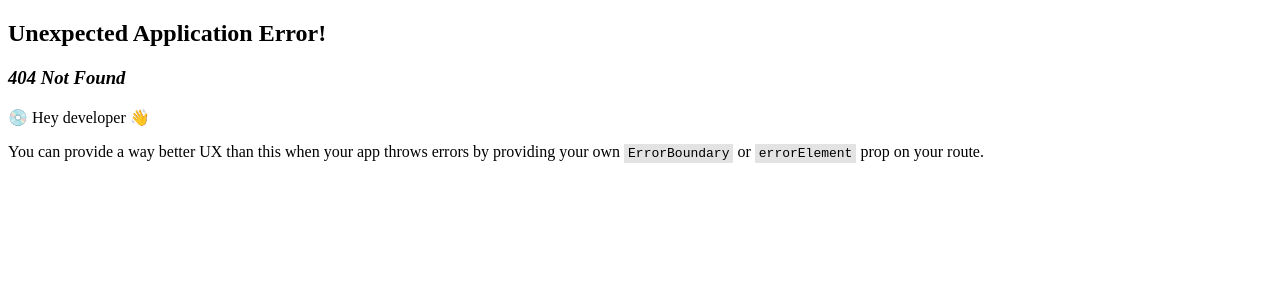
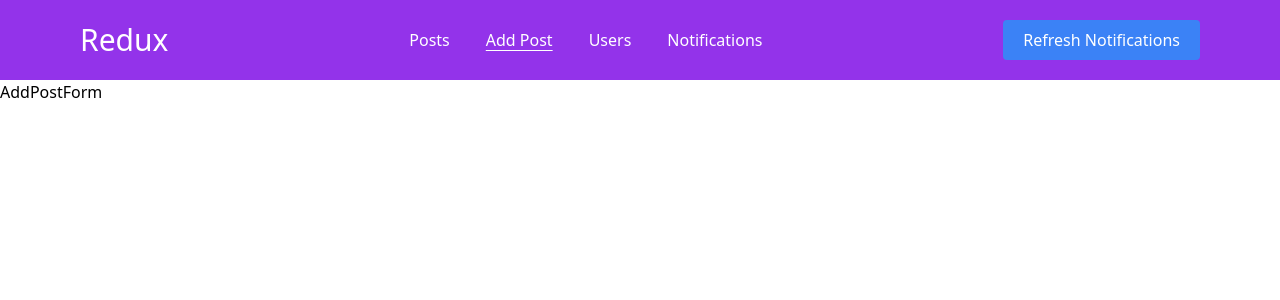
Before and after one commit to purwar1997/redux-project, a React (Create React App) app in the folder handwritten-thunks/: page /posts/add in a window 1280 px wide. Before the commit this address had no page. Shown: the top 300 px of the page. Built offline with nearby package versions, Linux system fonts and the light colour scheme.

Commit message:
Setup redux store and add slices for users and posts

```diff
--- a/handwritten-thunks/package.json
+++ b/handwritten-thunks/package.json
@@ -4,6 +4,7 @@
   "private": true,
   "dependencies": {
     "@reduxjs/toolkit": "^2.2.0",
+    "date-fns": "^3.3.1",
     "react": "^18.2.0",
     "react-dom": "^18.2.0",
     "react-redux": "^9.1.0",
--- a/handwritten-thunks/src/App.js
+++ b/handwritten-thunks/src/App.js
@@ -7,11 +7,16 @@ import {
 
 import Layout from './components/Layout';
 import PostsList from './pages/PostsList';
+import AddPostForm from './pages/AddPostForm';
 
 const router = createBrowserRouter(
   createRoutesFromElements(
     <Route path='/' element={<Layout />}>
       <Route index element={<PostsList />} />
+
+      <Route path='posts'>
+        <Route path='add' element={<AddPostForm />} />
+      </Route>
     </Route>
   )
 );
--- /dev/null
+++ b/handwritten-thunks/src/app/slices/postsSlice.js
@@ -0,0 +1,58 @@
+import { createSlice } from '@reduxjs/toolkit';
+import { sub } from 'date-fns';
+
+const initialState = [
+  {
+    id: '1',
+    title: 'Learning javascript',
+    content:
+      'Lorem ipsum dolor sit amet consectetur adipisicing elit. Totam esse magnam ut sunt iste dicta distinctio ipsa iure nostrum nulla facilis autem dolores, quasi soluta numquam eius fugit molestias hic. Lorem ipsum dolor sit amet consectetur adipisicing elit. Temporibus, ab distinctio velit praesentium omnis vero, unde, neque porro quae ipsum dolores quasi iusto tempore obcaecati magni necessitatibus illum ipsam. Eius.',
+    user: '1',
+    date: sub(new Date(), { minutes: 5 }),
+    reactions: {
+      thumbsUp: 0,
+      wow: 0,
+      heart: 0,
+      rocket: 0,
+      coffee: 0,
+    },
+  },
+  {
+    id: '2',
+    title: 'Learning rust',
+    content:
+      'Lorem ipsum dolor sit amet consectetur adipisicing elit. Totam esse magnam ut sunt iste dicta distinctio ipsa iure nostrum nulla facilis autem dolores, quasi soluta numquam eius fugit molestias hic. Lorem ipsum dolor sit amet consectetur adipisicing elit. Temporibus, ab distinctio velit praesentium omnis vero, unde, neque porro quae ipsum dolores quasi iusto tempore obcaecati magni necessitatibus illum ipsam. Eius.',
+    user: '2',
+    date: sub(new Date(), { minutes: 10 }),
+    reactions: {
+      thumbsUp: 0,
+      wow: 0,
+      heart: 0,
+      rocket: 0,
+      coffee: 0,
+    },
+  },
+  {
+    id: '3',
+    title: 'Learning redux',
+    content:
+      'Lorem ipsum dolor sit amet consectetur adipisicing elit. Totam esse magnam ut sunt iste dicta distinctio ipsa iure nostrum nulla facilis autem dolores, quasi soluta numquam eius fugit molestias hic. Lorem ipsum dolor sit amet consectetur adipisicing elit. Temporibus, ab distinctio velit praesentium omnis vero, unde, neque porro quae ipsum dolores quasi iusto tempore obcaecati magni necessitatibus illum ipsam. Eius.',
+    user: '3',
+    date: sub(new Date(), { minutes: 15 }),
+    reactions: {
+      thumbsUp: 0,
+      wow: 0,
+      heart: 0,
+      rocket: 0,
+      coffee: 0,
+    },
+  },
+];
+
+const postsSlice = createSlice({
+  name: 'posts',
+  initialState,
+  reducers: {},
+});
+
+export default postsSlice.reducer;
--- /dev/null
+++ b/handwritten-thunks/src/app/slices/usersSlice.js
@@ -0,0 +1,24 @@
+import { createSlice } from '@reduxjs/toolkit';
+
+const initialState = [
+  {
+    id: '1',
+    name: 'Kailash Nadh',
+  },
+  {
+    id: '2',
+    name: 'Amod Malviya',
+  },
+  {
+    id: '3',
+    name: 'Subhash Choudhary',
+  },
+];
+
+const usersSlice = createSlice({
+  name: 'users',
+  initialState,
+  reducers: {},
+});
+
+export default usersSlice.reducer;
--- /dev/null
+++ b/handwritten-thunks/src/app/store.js
@@ -0,0 +1,12 @@
+import { configureStore } from '@reduxjs/toolkit';
+import postsReducer from './slices/postsSlice';
+import usersReducer from './slices/usersSlice';
+
+const store = configureStore({
+  reducer: {
+    posts: postsReducer,
+    users: usersReducer,
+  },
+});
+
+export default store;
--- a/handwritten-thunks/src/components/Header.js
+++ b/handwritten-thunks/src/components/Header.js
@@ -2,19 +2,46 @@ import { Link, NavLink } from 'react-router-dom';
 
 const Header = () => {
   return (
-    <header>
-      <h1>
+    <header className='bg-purple-600 h-20 px-20 flex justify-between items-center text-white'>
+      <h1 className='text-3xl font-medium'>
         <Link to='.'>Redux</Link>
       </h1>
 
-      <nav>
-        <NavLink to='.'>Posts</NavLink>
-        <NavLink to='posts/add'>Add Post</NavLink>
-        <NavLink to='users'>Users</NavLink>
-        <NavLink to='notifications'>Notifications</NavLink>
+      <nav className='space-x-9'>
+        <NavLink
+          className='underline-offset-4 hover:underline'
+          style={({ isActive }) => ({ textDecoration: isActive ? 'underline' : '' })}
+          to='.'
+        >
+          Posts
+        </NavLink>
+
+        <NavLink
+          className='underline-offset-4 hover:underline'
+          style={({ isActive }) => ({ textDecoration: isActive ? 'underline' : '' })}
+          to='posts/add'
+        >
+          Add Post
+        </NavLink>
+
+        <NavLink
+          className='underline-offset-4 hover:underline'
+          style={({ isActive }) => ({ textDecoration: isActive ? 'underline' : '' })}
+          to='users'
+        >
+          Users
+        </NavLink>
+
+        <NavLink
+          className='underline-offset-4 hover:underline'
+          style={({ isActive }) => ({ textDecoration: isActive ? 'underline' : '' })}
+          to='notifications'
+        >
+          Notifications
+        </NavLink>
       </nav>
 
-      <button>Refresh Notifications</button>
+      <button className='bg-blue-500 px-5 py-2 rounded font-medium'>Refresh Notifications</button>
     </header>
   );
 };
--- a/handwritten-thunks/src/index.js
+++ b/handwritten-thunks/src/index.js
@@ -1,6 +1,14 @@
 import React from 'react';
 import ReactDOM from 'react-dom/client';
 import App from './App';
+import store from './app/store';
+import { Provider } from 'react-redux';
+import './index.css';
 
 const root = ReactDOM.createRoot(document.getElementById('root'));
-root.render(<App />);
+
+root.render(
+  <Provider store={store}>
+    <App />
+  </Provider>
+);
--- /dev/null
+++ b/handwritten-thunks/src/pages/AddPostForm.js
@@ -0,0 +1,5 @@
+const AddPostForm = () => {
+  return <section>AddPostForm</section>;
+};
+
+export default AddPostForm;
```
Also changed, not shown: 1 other file (tests, documents, lock files or other folders).
